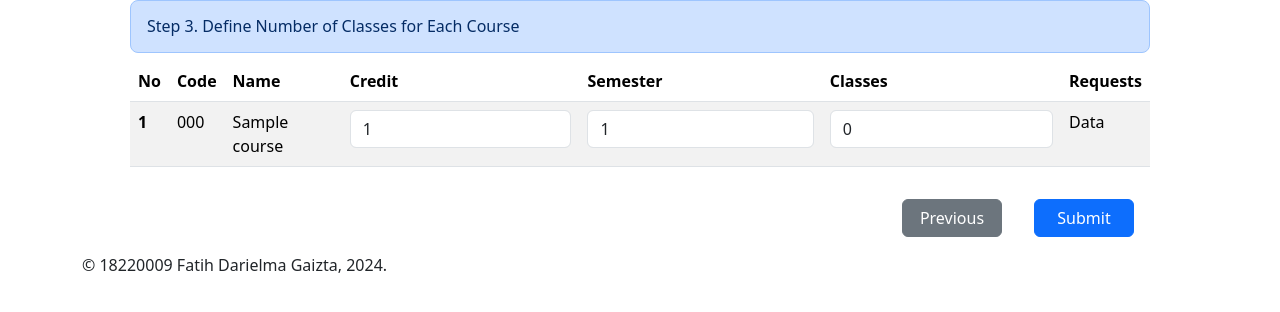
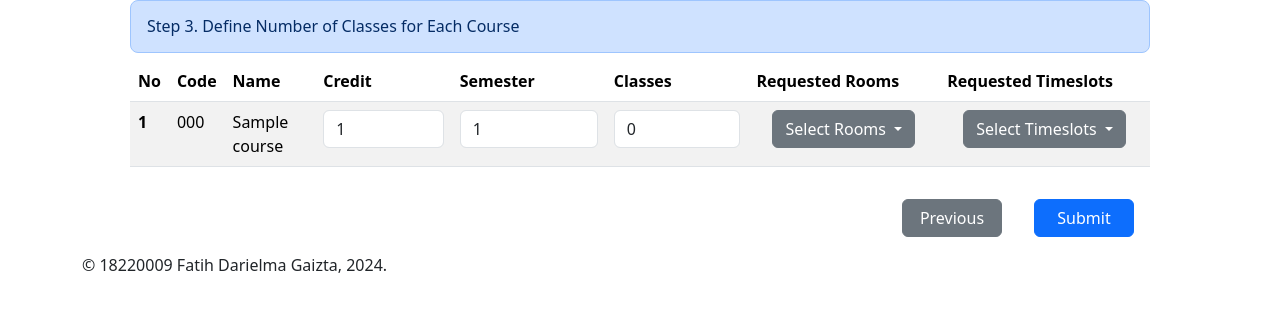
Before and after one commit to darielgaizta/timetable, a Django app: page /3/ in a window 1280 px wide. Shown: the part 292-604 px from the top of the page. Run offline with Django 4.2, Linux system fonts and the light colour scheme; tables that the repository leaves empty hold one stand-in row (values such as "Sample post"); parts of the project's set-up code (start-up, migrations or seed data) failed here and were passed over; some libraries are stand-ins or nearby versions.

Commit message:
add ui for reqs

```diff
--- a/src/server/templates/views/step_3.html
+++ b/src/server/templates/views/step_3.html
@@ -21,7 +21,8 @@
                         <th scope="col">Credit</th>
                         <th scope="col">Semester</th>
                         <th scope="col">Classes</th>
-                        <th scope="col">Requests</th>
+                        <th scope="col">Requested Rooms</th>
+                        <th scope="col">Requested Timeslots</th>
                     </tr>
                 </thead>
                 <tbody>
@@ -33,7 +34,40 @@
                         <td><input type="number" name="credit{{course.code}}" id="credit{{course.code}}" class="form-control" min="1" value="{{course.credit}}"></td>
                         <td><input type="number" name="semester{{course.code}}" id="semester{{course.code}}" class="form-control" min="1" value="{{course.semester}}"></td>
                         <td><input type="number" name="nb_classes{{course.code}}" id="nb_classes{{course.code}}" class="form-control" min=0" value="0"></td>
-                        <td>Data</td>
+                        <td>
+                            <div class="dropdown">
+                                <button class="btn btn-secondary dropdown-toggle" type="button" data-bs-toggle="dropdown" aria-expanded="false">
+                                    Select Rooms
+                                </button>
+                                <ul class="dropdown-menu">
+                                    {% for room in rooms %}
+                                    <li>
+                                        <div class="dropdown-item form-check">
+                                            <input type="checkbox" name="req_room_{{course.code}}_{{room.code}}" id="req_room_{{course.code}}_{{room.code}}" class="form-check-input" value="req_room_{{course.code}}_{{room.code}}">
+                                            <label for="req_room_{{course.code}}_{{room.code}}" class="form-check-label w-100">{{ room.code }}</label>
+                                        </div>
+                                    </li>
+                                    {% endfor %}
+                                </ul>
+                            </div>
+                        </td>
+                        <td>
+                            <div class="dropdown">
+                                <button class="btn btn-secondary dropdown-toggle" type="button" data-bs-toggle="dropdown" aria-expanded="false">
+                                    Select Timeslots
+                                </button>
+                                <ul class="dropdown-menu">
+                                    {% for timeslot in timeslots %}
+                                    <li>
+                                        <div class="dropdown-item form-check">
+                                            <input type="checkbox" name="req_timeslot_{{course.code}}_{{timeslot.code}}" id="req_timeslot_{{course.code}}_{{timeslot.code}}" class="form-check-input" value="req_timeslot_{{course.code}}_{{timeslot.code}}">
+                                            <label for="req_timeslot_{{course.code}}_{{timeslot.code}} class="form-check-label w-100">{{ timeslot.code }}</label>
+                                        </div>
+                                    </li>
+                                    {% endfor %}
+                                </ul>
+                            </div>
+                        </td>
                     </tr>
                     {% endfor %}
                 </tbody>
```
